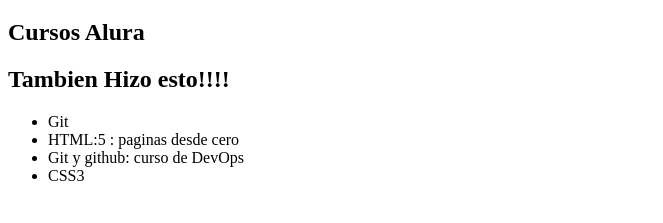
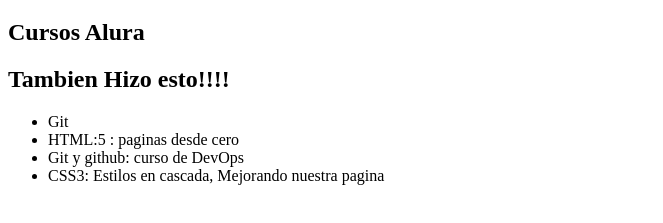
Before and after one commit to CurcoVain/Alura-Git, a plain HTML site: page index.html in a window 1280 px wide. Shown: the part 87-310 px from the top of the page, without its empty margins (0-663 px from the left). Drawn offline with Linux system fonts and the light colour scheme.

Commit message:
modificando el nombre de curso CSS3

```diff
--- a/index.html
+++ b/index.html
@@ -17,7 +17,7 @@
         <li>Git</li>
         <li>HTML:5 : paginas desde cero</li>
         <li>Git y github: curso de DevOps</li>
-        <li>CSS3</li>
+        <li>CSS3: Estilos en cascada, Mejorando nuestra pagina</li>
     </ul>
     <noscript>Por Favor Habilitar JavaScript para poder visualizar el contenido de forma correcta</noscript>
     <script src="nuevoCodigo.js"></script>
```
